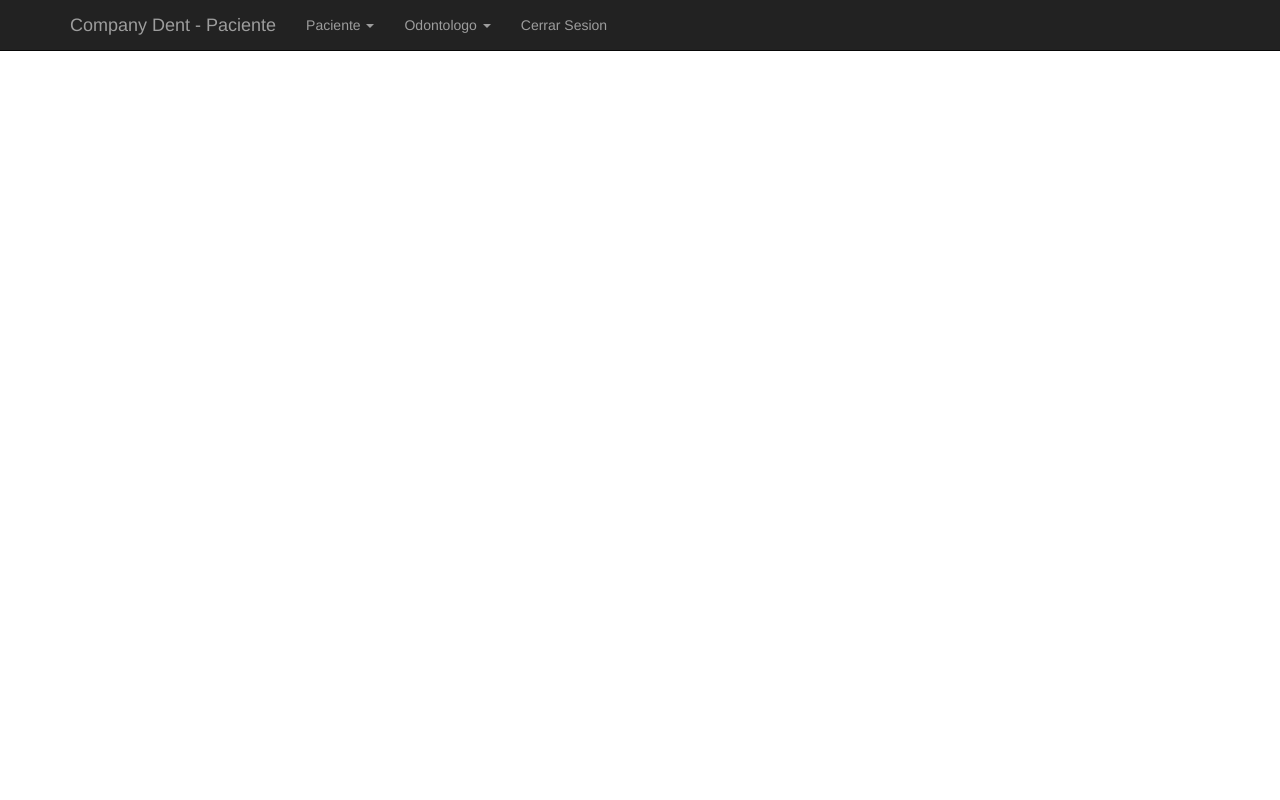
After one commit to tegui/companyDent, a CodeIgniter app: the page made by application/views/default_menu_view.php in a window 1280 px wide. The commit adds this page. Run offline with CodeIgniter, Linux system fonts and the light colour scheme.

Commit message:
Menus by user type

```diff
--- a/Tablas.sql
+++ b/Tablas.sql
@@ -1,9 +1,11 @@
 CREATE TABLE IF NOT EXISTS `user` (
   id INT(12) PRIMARY KEY AUTO_INCREMENT,
+  `username` varchar(30) NOT NULL,
   `name` varchar(30) NOT NULL,
   `lastname` varchar(30) NOT NULL,
   `password` varchar(30) NOT NULL,
-  `user_type` INT(1) NOT NULL
+  `user_type` INT(1) NOT NULL,
+  UNIQUE(`username`)
 );
 -- 0 for admin, 1 for dentist, 2 for patient
 
--- /dev/null
+++ b/application/views/default_menu_view.php
@@ -0,0 +1,70 @@
+<?php
+defined('BASEPATH') OR exit('No direct script access allowed');
+?>
+<!DOCTYPE html>
+<html lang="en">
+
+<head>
+
+    <meta charset="utf-8">
+    <meta http-equiv="X-UA-Compatible" content="IE=edge">
+    <meta name="viewport" content="width=device-width, initial-scale=1">
+    <meta name="description" content="">
+    <meta name="author" content="">
+
+    <title>Company Dent</title>
+    <!-- Bootstrap Core CSS -->
+    <link href="http://localhost/companyDent/css/bootstrap.min.css" rel="stylesheet">
+    <!-- Custom CSS -->
+    <link href="http://localhost/companyDent/css/full-slider.css" rel="stylesheet">
+
+</head>
+
+<body>
+
+    <!-- Navigation -->
+    <nav class="navbar navbar-inverse navbar-fixed-top" role="navigation">
+        <div class="container">
+           <div class="navbar-header">
+                <button type="button" class="navbar-toggle" data-toggle="collapse" data-target="#bs-example-navbar-collapse-1">
+                    <span class="sr-only">Toggle navigation</span>
+                    <span class="icon-bar"></span>
+                    <span class="icon-bar"></span>
+                    <span class="icon-bar"></span>
+                </button>
+                <a class="navbar-brand" href= "<?= base_url('admin')?>">Company Dent - Paciente</a>
+            </div>
+            <div class="collapse navbar-collapse" id="bs-example-navbar-collapse-1">
+                <ul class="nav navbar-nav">
+
+                    <li class="dropdown">
+              <a class="dropdown-toggle" data-toggle="dropdown" role="button" aria-haspopup="true" aria-expanded="false">Paciente <span class="caret"></span></a>
+              <ul class="dropdown-menu">
+                <li><a href="<?= base_url('User_management/list_patients')?>">Consultar paciente</a></li>
+                <li role="separator" class="divider"></li>
+                <li class="dropdown-header">Paciente nuevo</li>
+                <li><a href="<?= base_url('User_management/register_patient')?>">Registrar paciente</a></li>
+
+
+              </ul>
+            </li>
+            <li class="dropdown">
+              <a class="dropdown-toggle" data-toggle="dropdown" role="button" aria-haspopup="true" aria-expanded="false">Odontologo <span class="caret"></span></a>
+              <ul class="dropdown-menu">
+                <li><a href="<?= base_url('User_management/list_dentist')?>">Consultar odontologo</a></li>
+                <li role="separator" class="divider"></li>
+                <li class="dropdown-header">Odontologo nuevo</li>
+                <li><a href="<?= base_url('User_management/register_dentist')?>">Registrar odontologo</a></li>
+
+
+              </ul>
+            </li>
+             <li>
+                        <a href="<?= base_url('login/get_out') ?>"> Cerrar Sesion</a>
+                    </li>
+                </ul>
+            </div>
+            <!-- /.navbar-collapse -->
+        </div>
+        <!-- /.container -->
+    </nav>
--- a/application/views/welcome_message.php
+++ b/application/views/welcome_message.php
@@ -46,7 +46,7 @@ defined('BASEPATH') OR exit('No direct script access allowed');
                     <li class='dropdown'>
                       <a class='dropdown-toggle' data-toggle='dropdown' style="background: none;">Iniciar sesion <strong class='caret'></strong></a>
                       <div class='dropdown-menu' style='padding: 10px; padding-bottom: 0px; background: none; width: 400px;'>
-                        <form action="<?= base_url('login/Sign_in') ?>" method='post' accept-charset='UTF-8' role="form">
+                        <form action="<?= base_url('login/signIn') ?>" method='post' accept-charset='UTF-8' role="form">
                           <div class='form-group'>
                             <input class='form-control large' style='text-align: center;' type='text' name='user' placeholder='usuario'/>
                           </div>
```
Also changed, not shown: application/controllers/login.php (+20 -21 lines), application/views/dentist_menu_view.php (added, +70 -0 lines).
